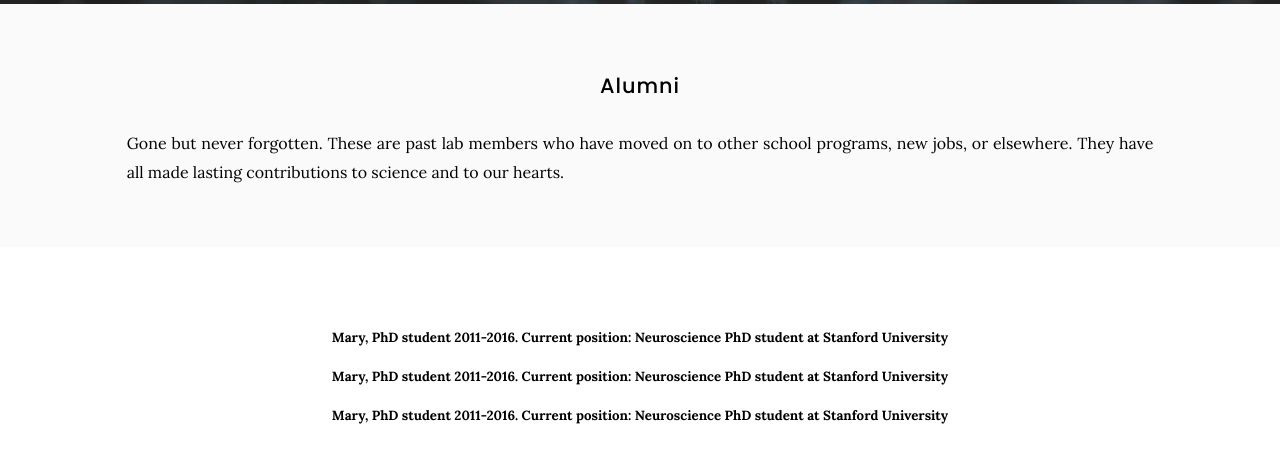
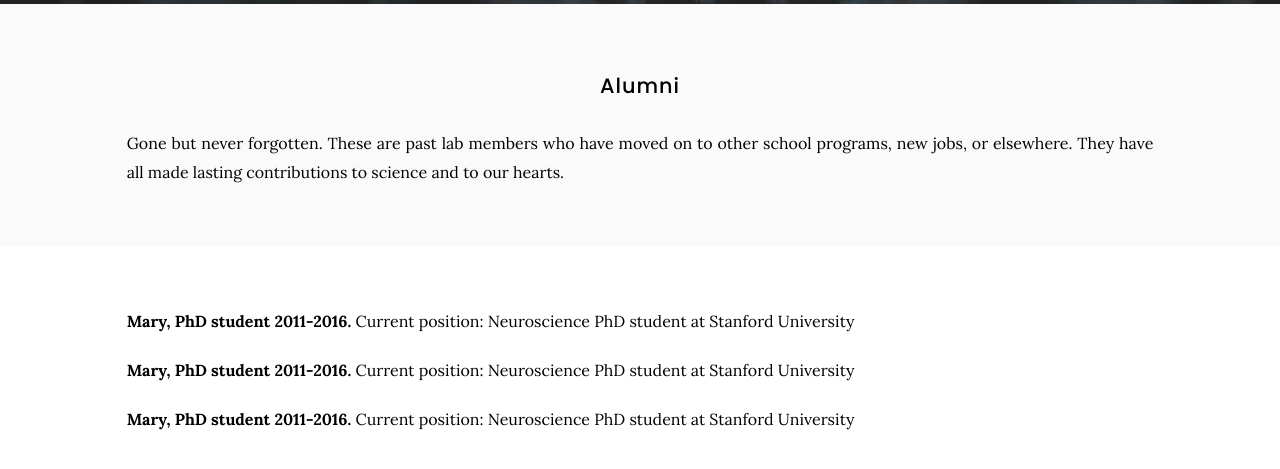
Before and after one commit to wmeng1018/Chen-lab-website, a Jekyll site: the page built from team/index.md, in a window 1280 px wide and 900 px high, scrolled down 1271 px, cut to the strip 0-489 px from the top of the window. Shown: the top 469 px of the strip. Built offline with Jekyll 4.4.1, drawn with Linux system fonts in a browser that asks for light colours.

Commit message:
Update index.md

```diff
--- a/team/index.md
+++ b/team/index.md
@@ -47,7 +47,7 @@ Our lab is made up of a highly engaged and collaborative team of researchers. We
 
 ### We’re always on the lookout for new and unique perspectives.
 
-{% include link.html type="external" link="https://wmeng1018.github.io/Chen-lab-website/Join%20us/" text="Join the Team" icon="" style="button" %}
+{% include link.html type="external" link="Join%20us" text="Join the Team" icon="" style="button" %}
 {:.center}
 
 {% include section.html %}
@@ -56,8 +56,8 @@ Our lab is made up of a highly engaged and collaborative team of researchers. We
 Gone but never forgotten. These are past lab members who have moved on to other school programs, new jobs, or elsewhere. They have all made lasting contributions to science and to our hearts.
 
 {% include section.html %}
-##### Mary, PhD student 2011-2016. Current position: Neuroscience PhD student at Stanford University
+<b>Mary, PhD student 2011-2016.</b> Current position: Neuroscience PhD student at Stanford University
 
-##### Mary, PhD student 2011-2016. Current position: Neuroscience PhD student at Stanford University
+<b>Mary, PhD student 2011-2016.</b> Current position: Neuroscience PhD student at Stanford University
 
-##### Mary, PhD student 2011-2016. Current position: Neuroscience PhD student at Stanford University
+<b>Mary, PhD student 2011-2016.</b> Current position: Neuroscience PhD student at Stanford University
```
